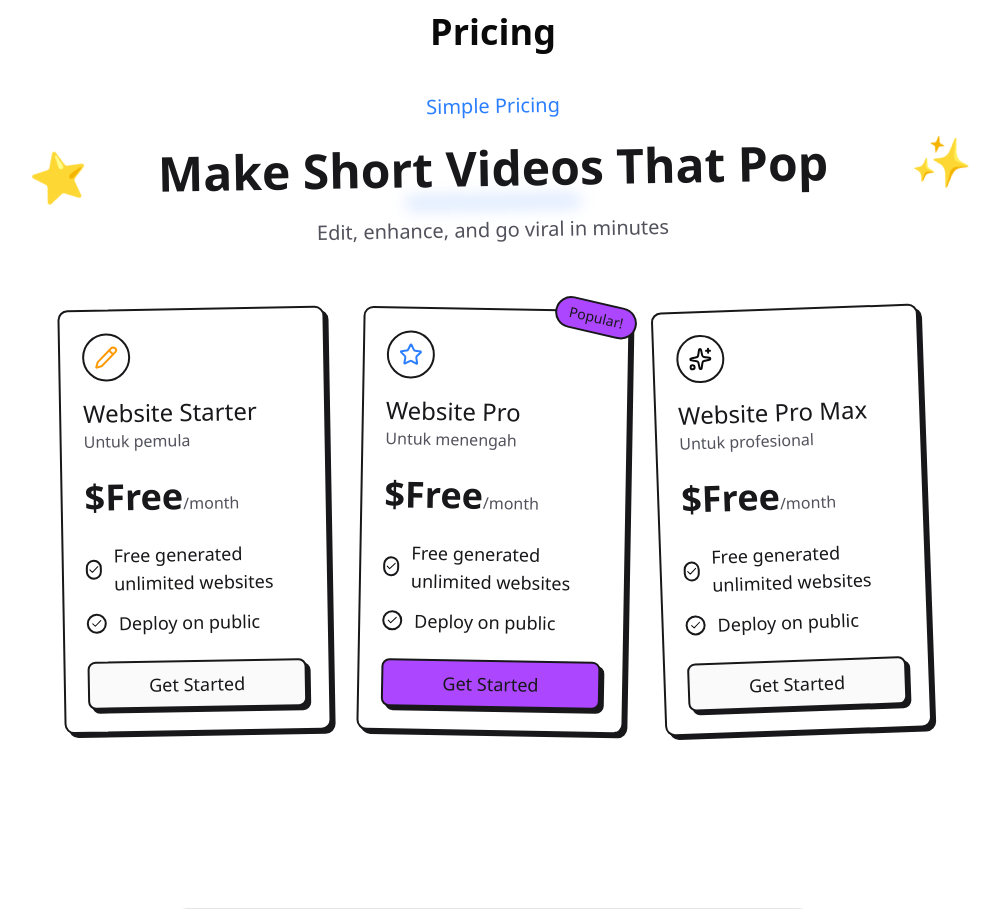
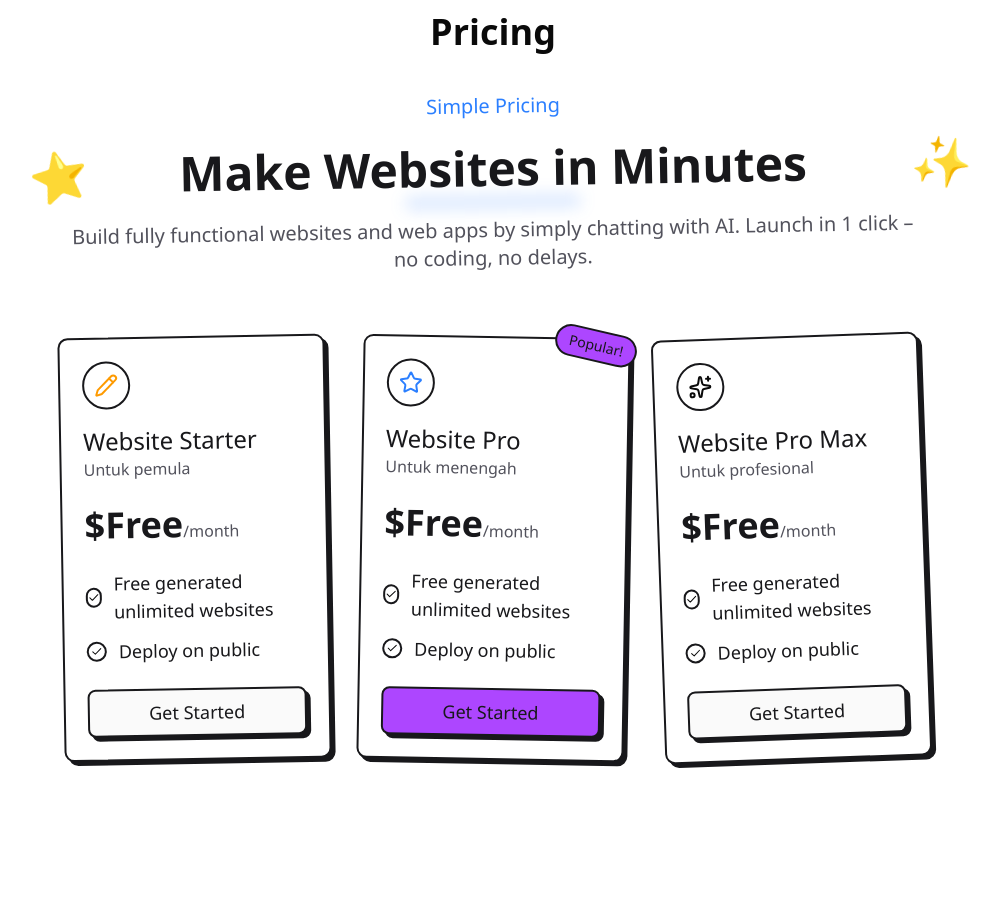
Before and after one commit to wahyudesu/bisa-website-app, a Next.js app: page / in a window 1280 px wide. Shown: the part 1380-2289 px from the top of the page, without its empty margins (147-1147 px from the left). Built offline with nearby package versions, Linux system fonts and the light colour scheme; a web font is replaced by a local one.

Commit message:
update pricing

```diff
--- a/src/app/(landingpage)/creative-pricing.tsx
+++ b/src/app/(landingpage)/creative-pricing.tsx
@@ -14,8 +14,8 @@ interface PricingTier {
 
 function CreativePricing({
     tag = "Simple Pricing",
-    title = "Make Short Videos That Pop",
-    description = "Edit, enhance, and go viral in minutes",
+    title = "Make Websites in Minutes",
+    description = "Build fully functional websites and web apps by simply chatting with AI. Launch in 1 click – no coding, no delays.",
     tiers,
 }: {
     tag?: string;
```
